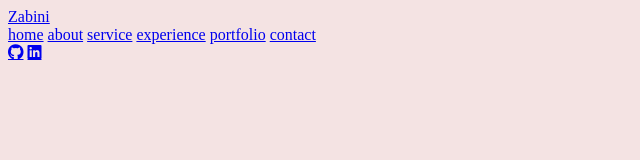
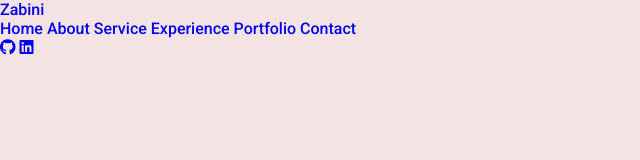
Before and after one commit to zahrabateninia/homepage-TOP-project, a plain HTML site: page index.html in a window 1280 px wide. Shown: the whole page, without its empty margins (0-640 px from the left). Drawn offline with Linux system fonts and the light colour scheme.

Commit message:
Import google font (Roboto) and remove browser default styles

```diff
--- a/index.html
+++ b/index.html
@@ -22,8 +22,8 @@
         </nav>
 
         <nav class="follow">
-            <a href="#" class="fab fa-github"></a>
-            <a href="#" class="fab fa-linkedin"></a>
+            <a href="https://github.com/zahrabateninia" class="fab fa-github"></a>
+            <a href="https://www.linkedin.com/in/zahra-bateninia-634a86299/" class="fab fa-linkedin"></a>
         </nav>
      </header>
     <!-- header section ends -->
--- a/style.css
+++ b/style.css
@@ -1,8 +1,17 @@
-:root {
+@import url('https://fonts.googleapis.com/css2?family=Bebas+Neue&family=Caveat:wght@400;700&family=Nunito:ital,wght@0,200;0,300;0,400;1,200;1,500&family=Open+Sans:ital,wght@0,300;1,400&family=Roboto:ital,wght@0,100;0,500;0,900;1,100;1,300;1,400&display=swap');
+
+*{
+    font-family: 'Roboto', sans-serif;
     margin: 0;
     padding: 0;
+    box-sizing: border-box;   /* the padding and border are included inside the element’s total width */
+    outline: none;
+    border: none;
+    text-decoration: none;
+    text-transform: capitalize;
 
 }
+
 body{
     background-color: rgb(244, 227, 227);
 }
```
